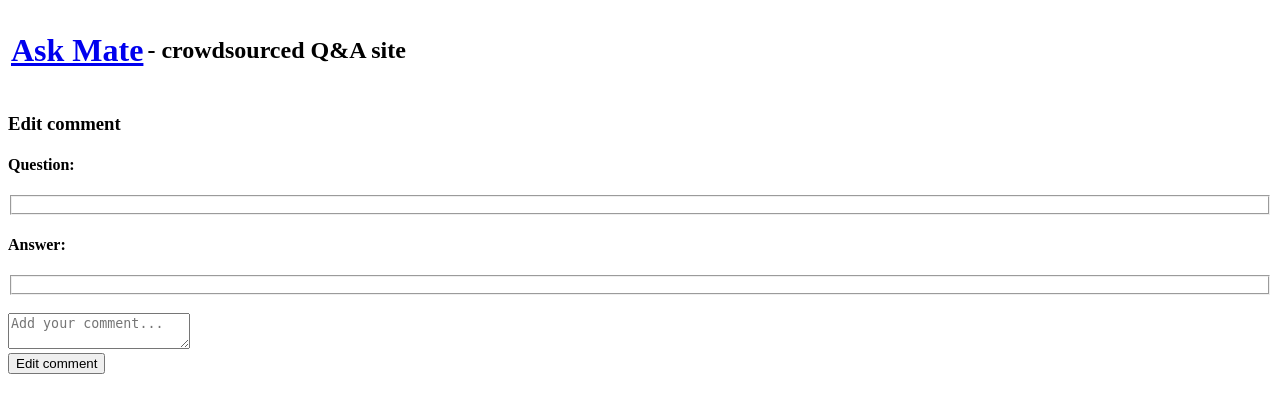
After one commit to dagggy/askmate, a Flask app: template templates/edit_comment.html in a window 1280 px wide. The commit adds this page. Shown: the top 413 px of the page. Run offline with Flask 2, Linux system fonts and the light colour scheme; the template is opened without the code that fills it, so the values that code supplies are empty.

Commit message:
edit comments

```diff
--- a/data_manager.py
+++ b/data_manager.py
@@ -118,6 +118,23 @@ def get_comment_by_question_id_bd(cursor, question_id):
                             WHERE question_id = '{question_id}'
                             """)
     return cursor.fetchall()
+
+@database_common.connection_handler
+def get_comment_by_id_bd(cursor, question_id):
+    cursor.execute(f"""
+                            SELECT *
+                            FROM comment
+                            WHERE id = '{question_id}' LIMIT 1
+                            """)
+    return cursor.fetchall()[0]
+
+@database_common.connection_handler
+def edit_comment_by_id_bd(cursor, question_id, message):
+    cursor.execute(f"""
+        UPDATE comment SET message = '{message}', submission_time = NOW(),
+        edited_count = greatest(edited_count, 0)+1 WHERE id = '{question_id}'
+        """)
+    return True
 
 @database_common.connection_handler
 def get_comment_by_answer_id_bd(cursor, answer_id):
--- a/server.py
+++ b/server.py
@@ -191,6 +191,19 @@ def add_comment_to_answer(answer_id):
         return redirect(f'/question/{question_id}')
     return render_template('add_comment_to_answer.html', answer=answer)
 
+@app.route('/comment/<comment_id>/edit', methods=['GET', 'POST'])
+def edit_comment(comment_id):
+    comment = data_manager.get_comment_by_id_bd(comment_id);
+    answer = data_manager.get_record_by_primary_key(comment["answer_id"], 'answer')
+    question = data_manager.get_record_by_primary_key(comment["question_id"], 'question')
+
+    if request.method == 'POST':
+        comment_text = request.form['description']
+        data_manager.edit_comment_by_id_bd(comment_id, comment_text)
+        return redirect(f'/question/{question["id"]}')
+
+    return render_template('edit_comment.html', comment=comment, answer=answer, question=question)
+
 
 @app.route('/search')
 def search_result():
--- /dev/null
+++ b/templates/edit_comment.html
@@ -0,0 +1,26 @@
+<!DOCTYPE html>
+<html lang="en">
+<head></head>
+<body>
+ <table>
+        <tr>
+            <th>
+                <a href="/"><h1>Ask Mate</h1></a>
+            </th>
+            <th>
+                <h2> - crowdsourced Q&A site</h2>
+            </th>
+        </tr>
+    </table>
+        <h3>Edit comment</h3>
+        <h4>Question:</h4>
+        <fieldset><strong>{{ question['message'] }}</strong></fieldset>
+        <h4>Answer:</h4>
+        <fieldset><strong>{{ answer['message'] }}</strong></fieldset>
+    <form method = "POST">
+        <br><textarea name='description' placeholder="Add your comment..." required>{{ comment['message'] }}</textarea><br>
+             <input type="submit" value="Edit comment">
+
+    </form>
+</body>
+</html>
```
Also changed, not shown: templates/display_a_question.html (+6 -1 lines).
